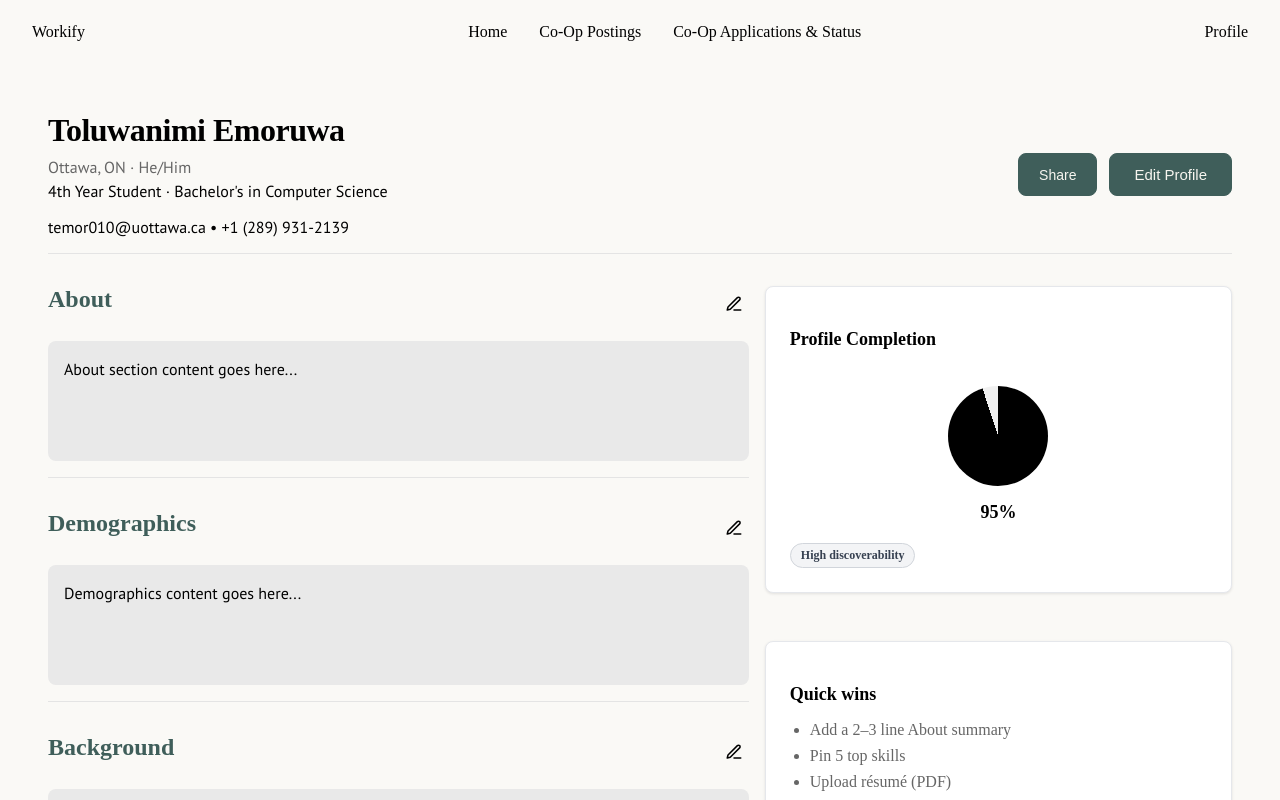
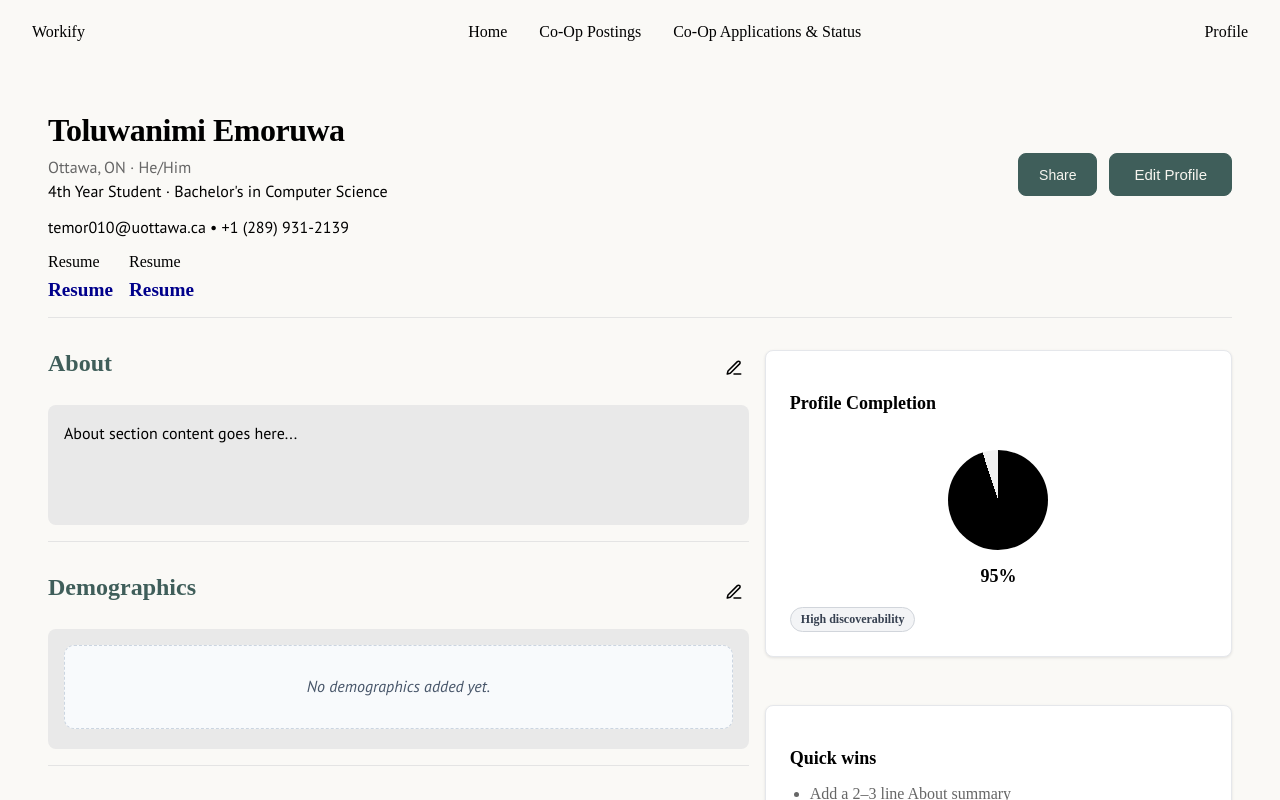
Before and after one commit to jutinwang/Workify, a React app in the folder workify/: page /profile in a window 1280 px wide. Shown: the top 800 px of the page. Built offline with nearby package versions, Linux system fonts and the light colour scheme; the HTML template or start-up script is replaced by a standard one.

Commit message:
Added modal for Background information on Student profiles

```diff
--- a/workify/src/jobs/jobs-filter.css
+++ b/workify/src/jobs/jobs-filter.css
@@ -252,6 +252,8 @@
   cursor: pointer;
   transition: all 0.15s ease;
   font-family: var(--main-font);
+  box-sizing: border-box;
+  height: fit-content;
 }
 
 .jobs-filter-option:hover {
--- a/workify/src/profile/DemographicsModal.jsx
+++ b/workify/src/profile/DemographicsModal.jsx
@@ -16,7 +16,6 @@ const ETHNICITIES = [
     "Southeast Asian",
     "Middle Eastern / North African",
     "Latinx",
-    "Indigenous",
     "White",
     "Mixed",
     "Prefer not to say",
@@ -38,21 +37,21 @@ const ETHNICITIES = [
 export default function DemographicsModal({ isOpen, onClose, values, onChange }) {
     const { genders = [], ethnicities = [], isIndigenous = false, hasDisability = false, isVeteran = false } = values || {};
 
-    const toggleMulti = useCallback(
-        (key, val) => {
-            const current = values[key] || [];
+    const selectGender = (val) => {
+        const current = values.genders?.[0] || null;
+        const next = current === val ? [] : [val];
+        onChange({ ...values, genders: next });
+    };
+
+    const toggleMulti = (key, val) => {
+        const current = Array.isArray(values[key]) ? values[key] : [];
         const next = current.includes(val)
           ? current.filter((x) => x !== val)
           : [...current, val];
         onChange({ ...values, [key]: next });
-        },
-        [values, onChange]
-    );
+    };
 
-    const toggleFlag = useCallback(
-        (key) => onChange({ ...values, [key]: !values[key] }),
-        [values, onChange]
-    );
+    const toggleFlag = (key) => onChange({ ...values, [key]: !values[key] });
 
     const clearAll = useCallback(() => {
         onChange({
@@ -64,7 +63,6 @@ export default function DemographicsModal({ isOpen, onClose, values, onChange })
         });
     }, [onChange]);
 
-    // Close on ESC
     useEffect(() => {
         if (!isOpen) return;
         const onKey = (e) => e.key === "Escape" && onClose();
@@ -97,16 +95,19 @@ export default function DemographicsModal({ isOpen, onClose, values, onChange })
                     <div className="jobs-filter-section">
                         <h4 className="jobs-filter-section-title">Gender</h4>
                         <div className="jobs-filter-options">
-                            {GENDERS.map((g) => (
+                            {GENDERS.map((g) => {
+                                const selected = (values.genders?.[0] || null) === g;
+                                return (
                                     <button
                                     key={g}
                                     type="button"
-                                className={`jobs-filter-option ${genders.includes(g) ? "selected" : ""}`}
-                                onClick={() => toggleMulti("genders", g)}
+                                    className={`jobs-filter-option ${selected ? "selected" : ""}`}
+                                    onClick={() => selectGender(g)}
                                     >
                                         {g}
                                     </button>
-                            ))}
+                                );
+                            })}
                         </div>
                     </div>
 
--- a/workify/src/profile/Profile.css
+++ b/workify/src/profile/Profile.css
@@ -25,6 +25,28 @@
   border-bottom: 1px solid #e4e4e4;
   box-sizing: border-box;
   padding-bottom: 1em;
+  display: flex;
+  flex-direction: column;
+  gap: 1em;
+}
+
+.header-links{
+  display: flex;
+  box-sizing: border-box;
+  gap: 1em;
+}
+
+.header-link-item{
+  display: flex;
+  gap: 0.5em;
+  flex-direction: column;
+}
+
+.header-link{
+  font-size: 1.2em;
+  box-sizing: border-box;
+  color: darkblue;
+  font-weight: 700;
 }
 
 .header-content {
@@ -32,7 +54,7 @@
   flex-wrap: wrap;
   align-items: center;
   justify-content: space-between;
-  gap: 24px;
+  gap: 1.5em;
 }
 
 .header-name {
--- a/workify/src/profile/profile.jsx
+++ b/workify/src/profile/profile.jsx
@@ -33,6 +33,16 @@ function HeaderBar() {
         <div className="header-actions">
           <button className="btn-secondary">Share</button>
           <button className="btn-primary">Edit Profile</button>
+        </div>
+      </div>
+      <div className="header-links">
+        <div className="header-link-item">
+          <div className="header-link-top">Resume</div>
+          <div className="header-link">Resume</div>
+        </div>
+        <div className="header-link-item">
+          <div className="header-link-top">Resume</div>
+          <div className="header-link">Resume</div>
         </div>
       </div>
     </div>
@@ -127,8 +137,33 @@ const Profile = () => {
             </Section>
 
             <Section title="Demographics" onEdit={() => openModal('demographics')}>
-              <p>{formData.demographics}</p>
+              {(() => {
+                const d = formData.demographics || {};
+                const gender = Array.isArray(d.genders) ? d.genders : [];
+                const tags = [
+                  ...gender,
+                  ...(Array.isArray(d.ethnicities) ? d.ethnicities : []),
+                  d.isIndigenous ? "Indigenous" : null,
+                  d.hasDisability ? "Person with a disability" : null,
+                  d.isVeteran ? "Veteran" : null,
+                ].filter(Boolean);
+
+                if (!tags.length) {
+                  return <p className="empty-state">No demographics added yet.</p>;
+                }
+
+                return (
+                  <div style={{ display: "flex", flexWrap: "wrap", gap: "8px" }}>
+                    {tags.map((t, i) => (
+                      <span key={i} className="jobs-filter-option selected" style={{ cursor: "default" }}>
+                        {t}
+                      </span>
+                    ))}
+                  </div>
+                );
+              })()}
             </Section>
+
 
             <Section title="Background" onEdit={() => openModal('background')}>
               <div className="background-tags">
```
Lines whose indentation alone changed are shown as unchanged.
